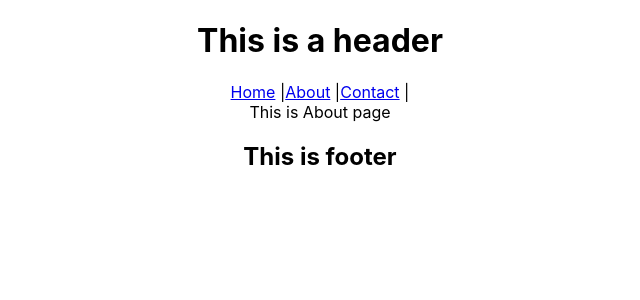
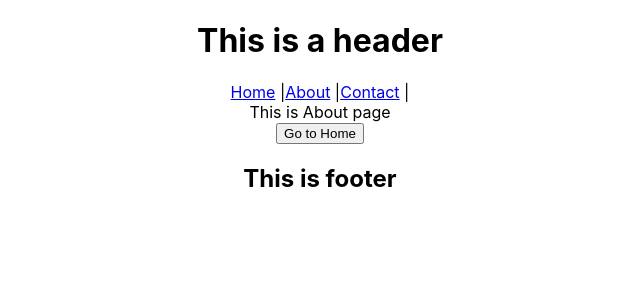
Before and after one commit to SaeedSaedi/react-course, a React (Create React App) app in the folder ep-4/: page /about in a window 1280 px wide. Shown: the top 300 px of the page, without its empty margins (320-960 px from the left). Built offline with nearby package versions, Linux system fonts and the light colour scheme.

Commit message:
create a button for navigate using useNavigate

```diff
--- a/ep-4/src/Pages/About.js
+++ b/ep-4/src/Pages/About.js
@@ -1,5 +1,24 @@
-const About=()=>{
-    return <div>This is About page</div>
-}
+import React from "react";
+import { useNavigate } from "react-router-dom";
+const About = () => {
+  let navigate = useNavigate();
 
-export default About
+  return (
+    // <div>
+    //     <div>This is About page</div>
+    //     <button>Go to Home</button>
+    // </div>
+    <React.Fragment>
+      <div>This is About page</div>
+      <button
+        onClick={() => {
+          navigate("/");
+        }}
+      >
+        Go to Home
+      </button>
+    </React.Fragment>
+  );
+};
+
+export default About;
```
